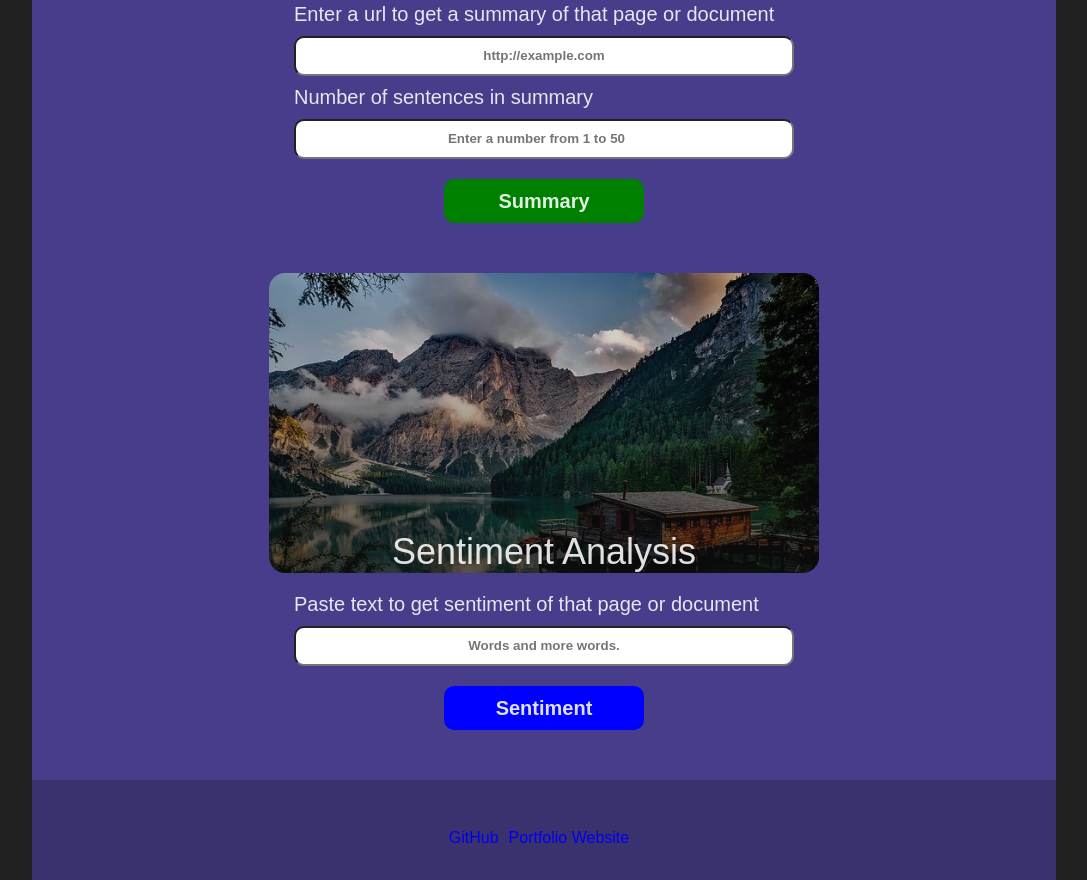
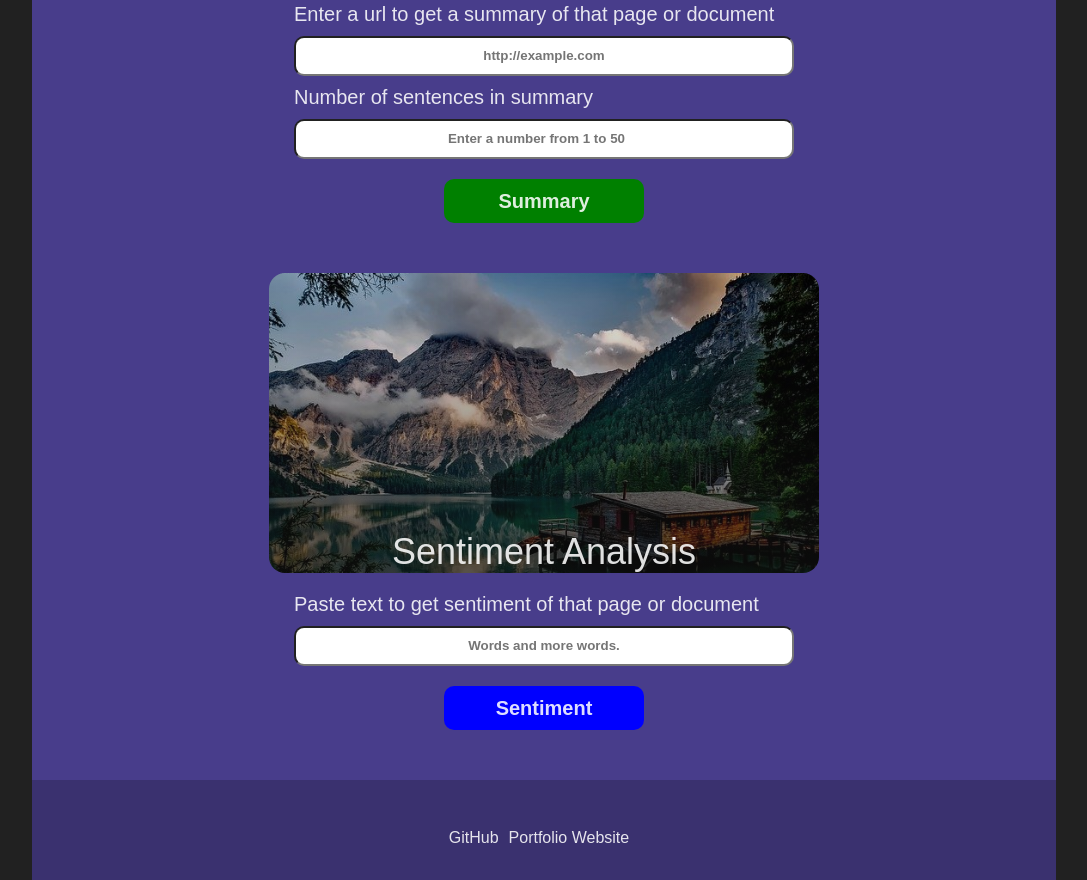
Before and after one commit to sunny0402/news_nlp_app, a website built with webpack: page src/client/views/index.html in a window 1280 px wide. Shown: the part 757-1637 px from the top of the page, without its empty margins (96-1183 px from the left). Built offline with nearby package versions, Linux system fonts and the light colour scheme.

Commit message:
style update

```diff
--- a/src/client/styles/base.scss
+++ b/src/client/styles/base.scss
@@ -288,7 +288,7 @@
     // outline: 8px solid blue;
         a{
             font-size: 16px;
-            // color: $text-color;
+            color: $text-color;
             margin-right: 10px;
             // color: #fff;
             // opacity: 87%;
```
